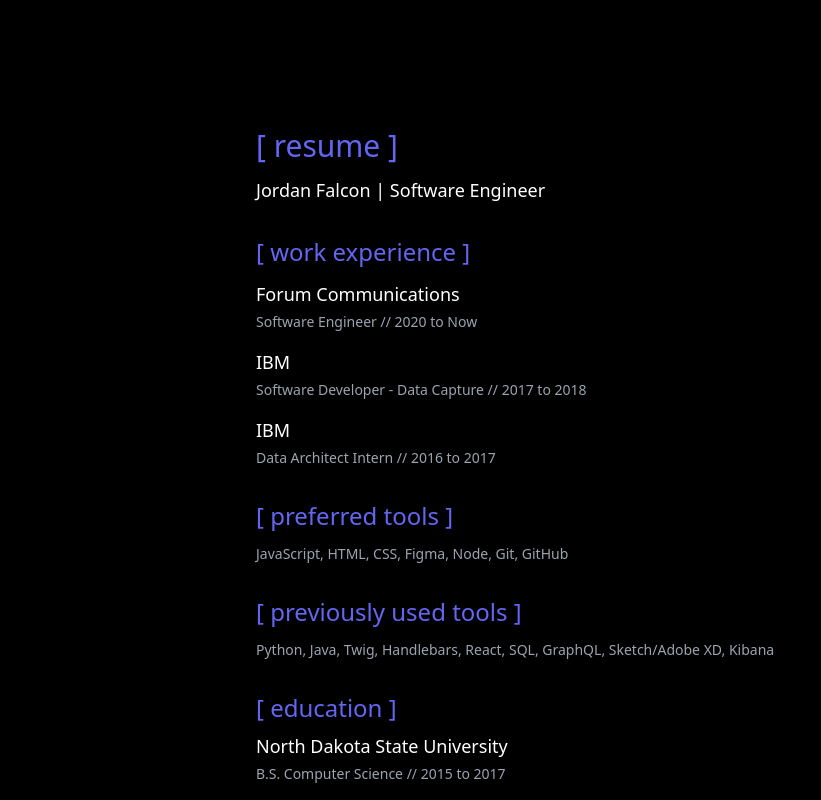
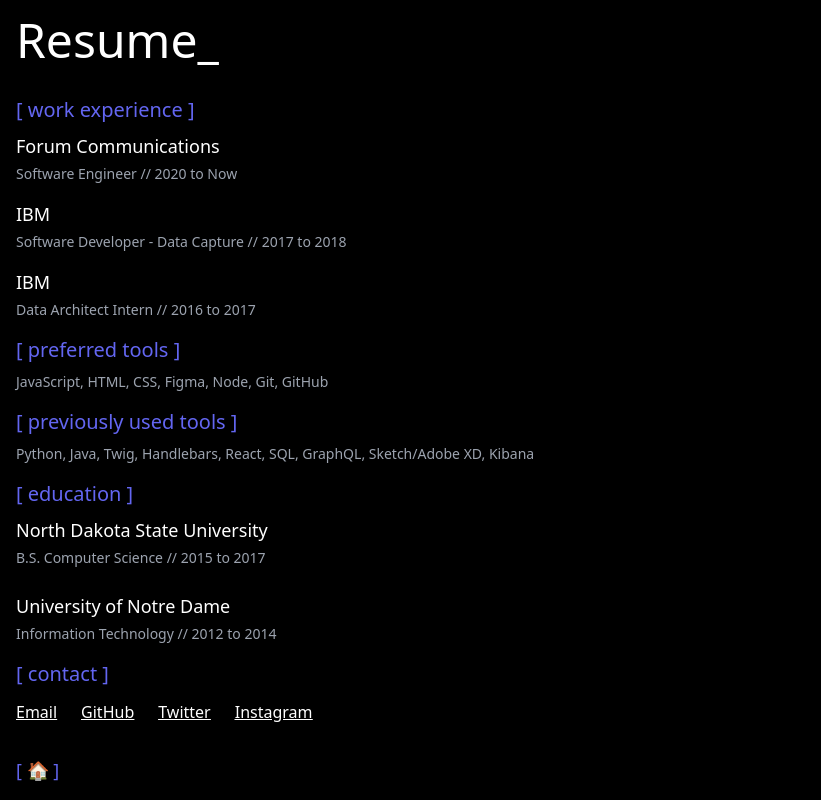
Before and after one commit to Jfalcon93/personal-website-next, a Next.js app: page /resume in a window 1280 px wide. Shown: the top 800 px of the page, without its empty margins (0-821 px from the left). Built offline with nearby package versions, Linux system fonts and the light colour scheme.

Commit message:
Update resume page

```diff
--- a/pages/index.js
+++ b/pages/index.js
@@ -7,7 +7,7 @@
     <main className="h-screen flex flex-col text-white bg-black">
       <h1 className="text-4xl md:text-6xl font-medium ml-4 mt-4">
         <Link href="/resume">
-          <a className="transition duration-300 ease-in-out hover:text-sky-500">
+          <a className="transition duration-300 ease-in-out hover:text-indigo-500">
             Yosh _
           </a>
         </Link>
@@ -53,7 +53,7 @@
         </ul>
         <div className="pb-1 md:pb-0"></div>
         <ul className="text-xs md:text-base flex flex-row tracking-tight md:tracking-normal space-x-1 md:space-x-2">
-          <li className="transition duration-300 ease-in-out hover:text-pink-500">
+          <li className="transition duration-300 ease-in-out hover:text-blue-500">
             <Link href="/music">
               <a>[ music ]</a>
             </Link>
@@ -67,7 +67,7 @@
               [ tweets ]
             </a>
           </li>
-          <li className="transition duration-300 ease-in-out hover:text-blue-500">
+          <li className="transition duration-300 ease-in-out hover:text-pink-500">
             <a
               href="https://yungyosh.substack.com/"
               target="_blank"
--- a/pages/resume.js
+++ b/pages/resume.js
@@ -3,10 +3,9 @@
 
 const Resume = () => {
   return (
-    <div className="px-8 pt-32 flex flex-col text-white bg-black md:px-32 lg:px-64">
-      <h3 className="text-3xl text-indigo-500 font-medium mb-3">[ resume ]</h3>
-      <p className="text-lg">Jordan Falcon | Software Engineer</p>
-      <h3 className="text-2xl text-indigo-500 font-medium mt-8 mb-3">
+    <div className="h-screen flex flex-col text-white bg-black pl-4 pt-4">
+      <h3 className="text-4xl md:text-5xl font-medium">Resume_</h3>
+      <h3 className="text-xl text-indigo-500 font-medium mt-8 mb-2">
         [ work experience ]
       </h3>
       <h4 className="text-lg text-medium mb-1">Forum Communications</h4>
@@ -21,20 +20,20 @@
       <p className="text-sm font-light text-gray-400">
         Data Architect Intern // 2016 to 2017
       </p>
-      <h3 className="text-2xl text-indigo-500 font-medium mt-8 mb-3">
+      <h3 className="text-xl text-indigo-500 font-medium mt-4 mb-2">
         [ preferred tools ]
       </h3>
       <p className="text-sm font-light text-gray-400">
         JavaScript, HTML, CSS, Figma, Node, Git, GitHub
       </p>
-      <h3 className="text-2xl text-indigo-500 font-medium mt-8 mb-3">
+      <h3 className="text-xl text-indigo-500 font-medium mt-4 mb-2">
         [ previously used tools ]
       </h3>
       <p className="text-sm text-gray-400">
         Python, Java, Twig, Handlebars, React, SQL, GraphQL, Sketch/Adobe XD,
         Kibana
       </p>
-      <h3 className="text-2xl text-indigo-500 font-medium mt-8 mb-2">
+      <h3 className="text-xl text-indigo-500 font-medium mt-4 mb-2">
         [ education ]
       </h3>
       <h4 className="text-lg font-medium mb-1">
@@ -47,7 +46,7 @@
       <p className="text-sm text-gray-400">
         Information Technology // 2012 to 2014
       </p>
-      <h3 className="text-2xl text-indigo-500 font-medium mt-8 mb-2">
+      <h3 className="text-xl text-indigo-500 font-medium mt-4 mb-2">
         [ contact ]
       </h3>
       <ul className="text-base flex flex-row mt-1 space-x-5 md:space-x-6 mb-8">
@@ -82,7 +81,7 @@
           </a>
         </li>
       </ul>
-      <h3 className="text-lg text-indigo-500 font-medium mb-32">
+      <h3 className="text-lg mt-auto text-indigo-500 font-medium mb-4">
         <Link href="/">
           <a className="transition duration-300 ease-in-out hover:text-white">
             [ 🏠 ]
```
